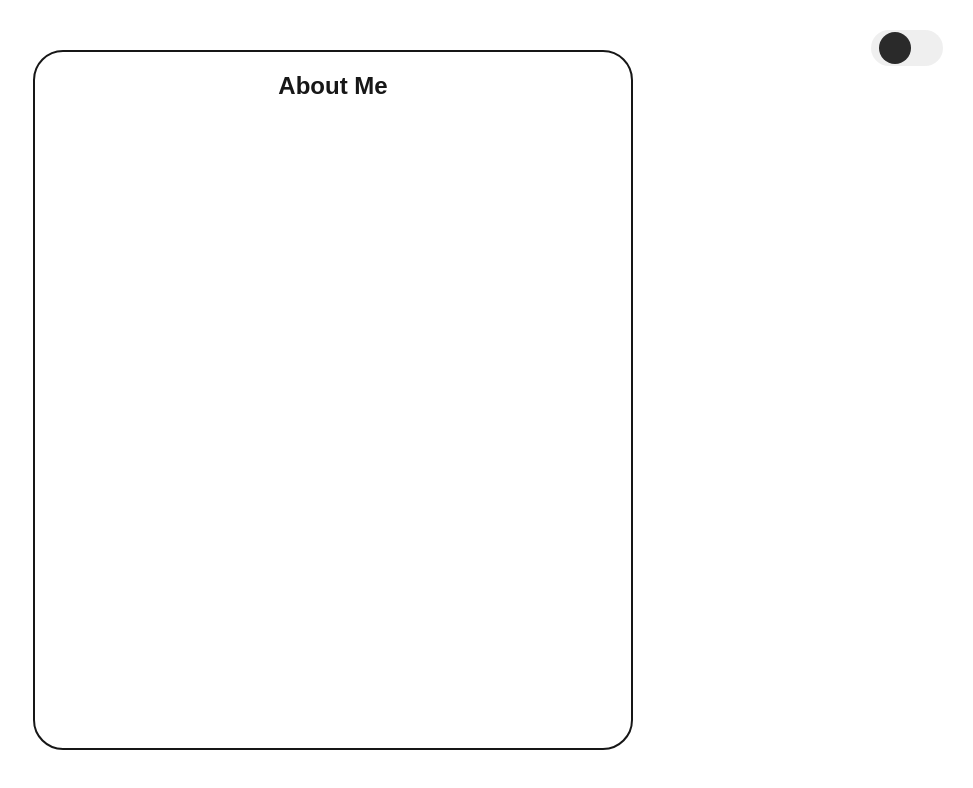
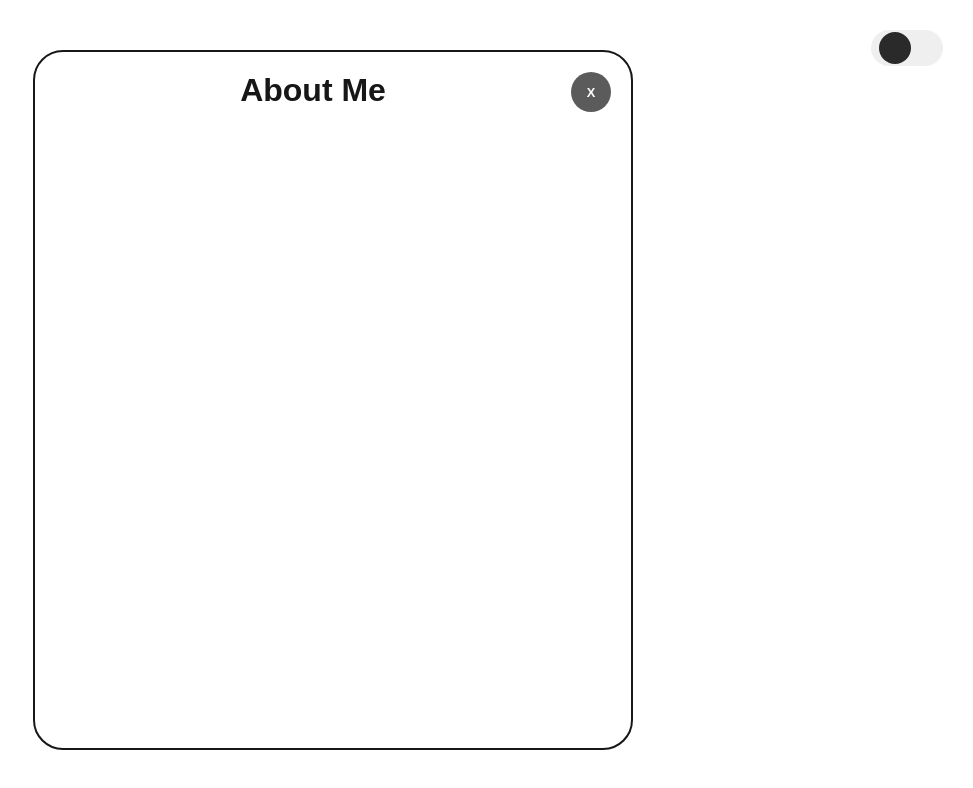
Before and after one commit to Adam222372/mycv, a Next.js app: page / in a window 1280 px wide. Both pictures are taken after a click on the element "About Me". Shown: the top 788 px of the page, without its empty margins (307-1280 px from the left). Built offline with nearby package versions, Linux system fonts and the light colour scheme; a web font is replaced by a local one.

Commit message:
New clickable back buttons, defined clickOnCross function, made change in onClick

```diff
--- a/src/app/page.tsx
+++ b/src/app/page.tsx
@@ -5,17 +5,21 @@ import Section from "@/components/Section";
 
 export default function Home() {
     const [clickedIndex, setClickedIndex] = React.useState<string | undefined>(undefined);
-
     const sections = [
-        { id: "sectionA", title: "About Me", description: "" },
+        { id: "sectionA", title: "About Me", description: ""},
         { id: "sectionB", title: "Carrier", description: "Curious about my carrier?" },
-        { id: "sectionC", title: "Title C", description: "Description for Section C" },
-        { id: "sectionD", title: "Title D", description: "Description for Section D" }
+        { id: "sectionC", title: "Education", description: "" },
+        { id: "sectionD", title: "Experiences", description: "" }
     ];
 
     function onClick(event: React.MouseEvent) {
         const id = event.currentTarget.id;
-        setClickedIndex((prev) => (prev === id ? undefined : id)); // Toggle expansion
+        setClickedIndex(id);
+
+    }
+
+    function clickOnCross() {
+        setClickedIndex(undefined);
     }
 
     return (
@@ -29,6 +33,8 @@ export default function Home() {
                     onClick={onClick}
                     expanded={clickedIndex === section.id}
                     isHidden={clickedIndex !== undefined && clickedIndex !== section.id}
+                    backBtn={ clickedIndex === section.id }
+                    clickOnCross={clickOnCross}
                 />
             ))}
         </div>
--- a/src/components/Section.module.css
+++ b/src/components/Section.module.css
@@ -52,8 +52,6 @@
     height: 40px;
     border-radius: 50%;
     font-weight: bolder;
-    align-content: center;
-    text-align: center;
     font-size: 0.8rem;
 }
 
--- a/src/components/Section.tsx
+++ b/src/components/Section.tsx
@@ -8,18 +8,23 @@ interface SectionProps {
     onClick: (event: React.MouseEvent) => void;
     expanded: boolean;
     isHidden: boolean;
+    backBtn: boolean;
+    clickOnCross: () => void;
 }
 
-const Section: React.FC<SectionProps> = ({ id, title, description, onClick, expanded, isHidden }) => {
+const Section: React.FC<SectionProps> = ({ id, title, description, onClick, expanded, isHidden, backBtn, clickOnCross }) => {
     return (
         <div
             id={id}
             className={`${styles[id]} ${expanded ? styles.expanded : ""} ${isHidden ? styles.hidden : ""}`}
             onClick={onClick}
         >
-            <h2 className={styles.title}>{title}</h2>
+            <h1 className={styles.title}>{title}</h1>
             <p className={styles.description}>{description}</p>
-            <div className={`${styles.hidden} ${expanded ? styles.crossButton : ""}`}>X</div>
+            <button onClick={(event) =>{
+                event.stopPropagation();
+                clickOnCross();
+            }} className={`${backBtn ? styles.crossButton : styles.hidden}`}>X</button>
         </div>
     );
 };
```
